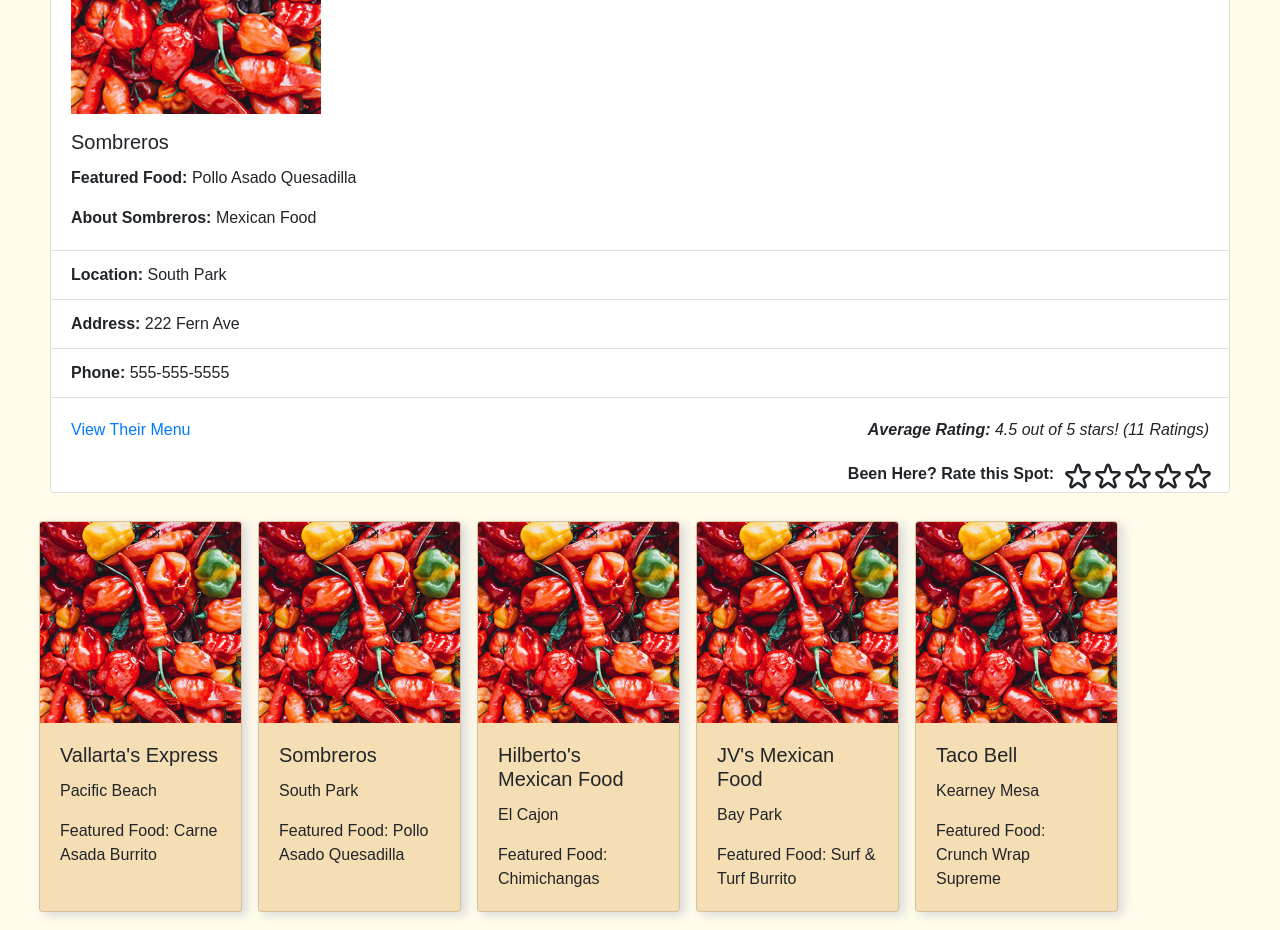
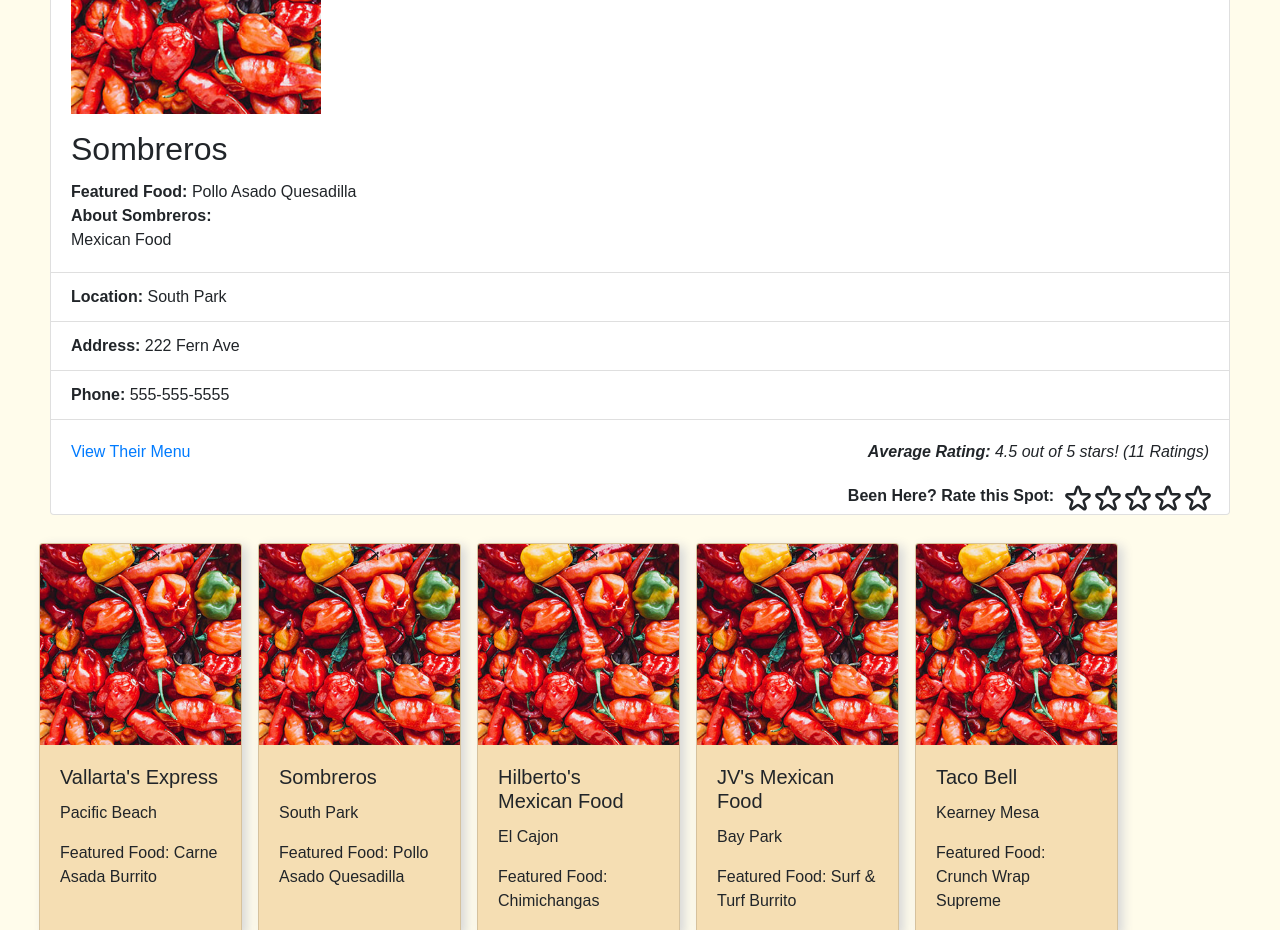
Before and after one commit to tvnames/BestMexSD, a React (Create React App) app in the folder client/: page / in a window 1280 px wide. Shown: the part 2940-3870 px from the top of the page. Built offline with nearby package versions, Linux system fonts and the light colour scheme; no server answers; a web font is replaced by a local one.

Commit message:
Fixed the 'About Sombrero's' to be the dynamic shop name

```diff
--- a/client/src/components/Card/FeaturedCard.js
+++ b/client/src/components/Card/FeaturedCard.js
@@ -20,12 +20,13 @@
     <div className="card m-1 w-100">
       <div className="card-body ">
         <img src={src} alt={src} className="featured-img-control" />
-        <h5 className="card-title">{shopName}</h5>
+        <h2 className="card-title">{shopName}</h2>
         <p className="card-text">
           <strong>Featured Food: </strong>
           {featuredFood}
+          <br />
+          <strong>About {shopName}: </strong>
         </p>
-        <strong>About Sombreros: </strong>
         {description}
       </div>
       <ul className="list-group list-group-flush">
```
